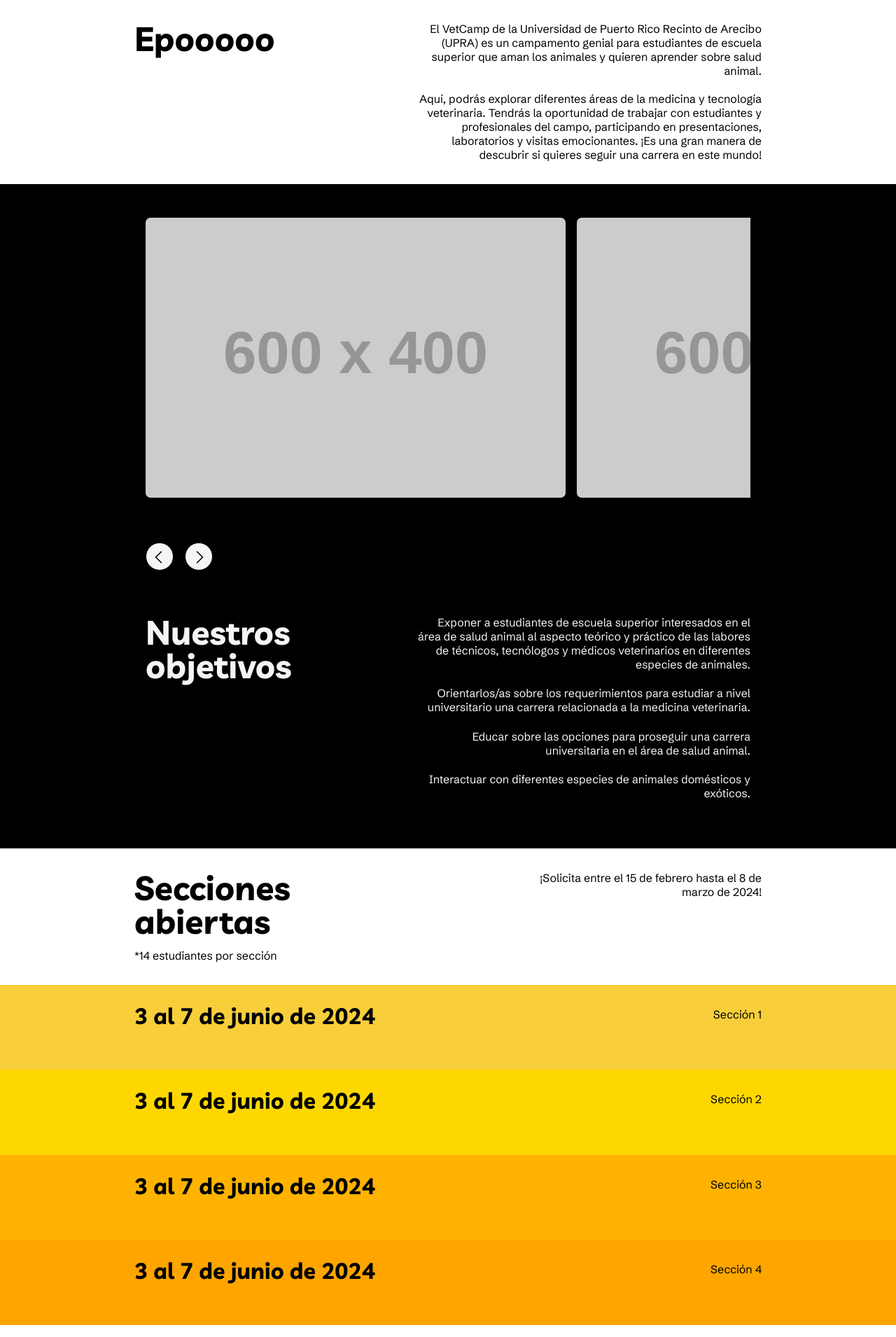
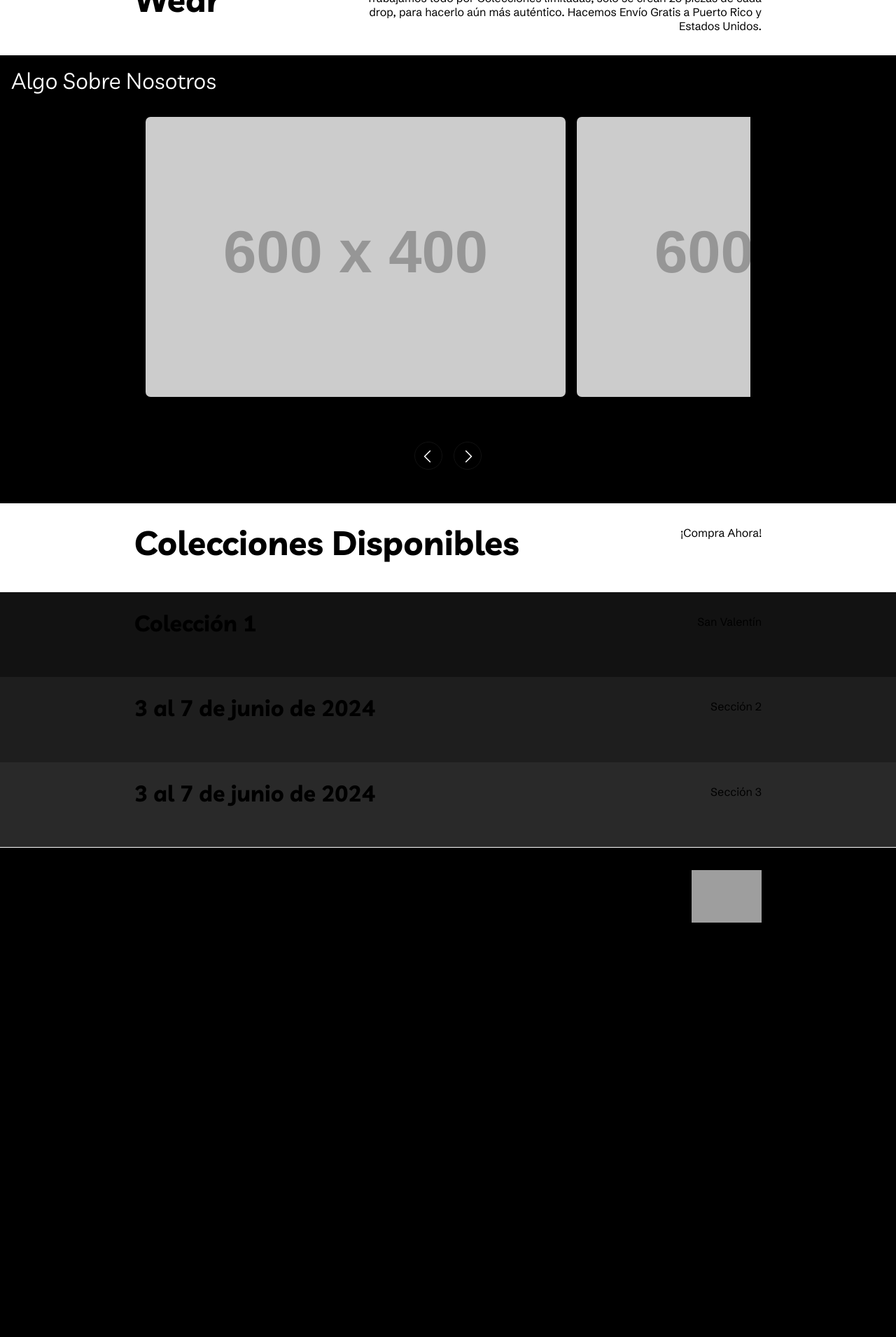
Before and after one commit to UnLocoProgramando/MiJaJo, a PHP site: page / in a window 1280 px wide. Shown: the part 791-2701 px from the top of the page at 70% size. After the commit the page ends 2109 px from the top, so only its background shows below. Run offline with PHP 8.4, Linux system fonts and the light colour scheme; grey boxes labelled with a size stand in for pictures from a placeholder-image service; some libraries are stand-ins or nearby versions; grey boxes are pictures that could not be loaded.

Commit message:
Diseñando el home page

```diff
--- a/resources/views/css/components.css
+++ b/resources/views/css/components.css
@@ -16,12 +16,12 @@ a, button{
     text-decoration: none;
 }
 a.main-action-bright{
-    background-color: var(--white-color);
-    color: var(--secondary-color-default);
+    background-color: var(--tercero-color-defautl);
+    color: var(--main-color-default);
     box-shadow: var(--shadow-soft);
     font-weight: 300;
-    border: 1px solid var(--secondary-color-default);
-    border-bottom: 4px solid var(--secondary-color-default);
+    border: 1px solid var(--main-color-default);
+    border-bottom: 4px solid var(--tercero-color-defautl);
     font-weight: 600;
     width: fit-content;
 
@@ -57,7 +57,7 @@ a:hover, button:hover{
 
 a.plain-action{
     background-color: transparent;
-    color: black;
+    color: #333333;
     box-shadow: none;
     border: none;
     text-decoration: none;
--- a/resources/views/css/generics.css
+++ b/resources/views/css/generics.css
@@ -36,7 +36,7 @@
 .form-rounded{
     border-radius: 28px;
     padding: 10px 15px;
-    border: 1px solid black;
+    border: 1px solid #4e4e4e;
     cursor: pointer;
 }
 
--- a/resources/views/css/home.css
+++ b/resources/views/css/home.css
@@ -62,8 +63,8 @@
 /* Objectives Section */
 
 .objectives-carroussel {
-    background-color: var(--secondary-color-default);
-    color: var(--white-color);
+    background-color: var(--main-color-default);
+    color: var(--secondary-color-default);
     padding: 1rem;
 }
 
@@ -97,13 +98,13 @@
     display: block;
     width: 40px;
     height: 40px;
-    background-color: var(--white-color);
+    background-color: var(--main-color-default);
     color: var(--secondary-color-default);
     border-radius: 50%;
     cursor: pointer;
     font-size: 1.5em;
     text-align: center;
-    border: 1px solid var(--secondary-color-default);
+    border: 1px solid var(--main-color-shade-1);
 
     transition: all 0.25s ease;
 }
@@ -170,15 +171,12 @@
 }
 
 .shade-1 {
-    background-color: var(--main-color-default);
+    background-color: var(--main-color-shade-1);
 }
 .shade-2 {
-    background-color: var(--main-color-shade-1);
+    background-color: var(--main-color-shade-2);
 }
 .shade-3 {
-    background-color: var(--main-color-shade-2);
-}
-.shade-4 {
     background-color: var(--main-color-shade-3);
 }
 
@@ -316,7 +277,7 @@ footer .university-logo {
     }
 
     .carrousel-actions {
-        justify-content: start;
+        justify-content: center;
     }
 
     .block p {
--- a/resources/views/css/main.css
+++ b/resources/views/css/main.css
@@ -36,29 +36,31 @@
     --font-weight-bold: 700;
 
     /* Brand Colors */
-    --main-color-default: #F8CE3A;
-    --main-color-shade-1: #FFD700;
-    --main-color-shade-2: #FFB300;
-    --main-color-shade-3: #FFA500;
+    --main-color-default: #000000;
+    --main-color-shade-1: #121212;
+    --main-color-shade-2: #1e1e1e;
+    --main-color-shade-3: #292929;
 
-    --secondary-color-default: #000000;
-    --secondary-color-shade-1: #333333;
-    --secondary-color-shade-2: #666666;
-    --secondary-color-shade-3: #999999;
+    --secondary-color-default: #ffffff;
+    --secondary-color-shade-1: #ffeded;
+    --secondary-color-shade-2: #ffc1c1;
+    --secondary-color-shade-3: #ffa6a6;
+
+    --tercero-color-defautl: #939393;
 
 
 
-    --white-color: #f5f5f5;
-    --white-color-shade-1: #dadada;
-    --white-color-shade-2: #c0c0c0;
-    --white-color-shade-3: #b6b6b6;
+    --white-color: #ffffff;
+    --white-color-shade-1: #787878;
+    --white-color-shade-2: #7c7c7c;
+    --white-color-shade-3: #8c8c8c;
 
     /* selection color */
     --main-color-selection: #f8cf3a71;
 
     /* Shadows */
-    --shadow-soft: 0px 3px 10px rgba(0, 0, 0, 0.253);
-    --shadow-hard: 0px 6px 15px rgba(0, 0, 0, 0.425);
+    --shadow-soft: 0px 3px 10px rgba(21, 18, 18, 0.25);
+    --shadow-hard: 0px 6px 15px rgba(37, 32, 32, 0.42);
 
     /* margins */
     --main-margin: 4rem;
--- a/resources/views/home.php
+++ b/resources/views/home.php
@@ -9,33 +9,29 @@ require __DIR__ . '/partials/header.php';
     <p style="font-weight: bold;">DO NOT SHOW TO STAKEHOLDERS | WEBSITE UNDER CONSTRUCTION</p>
 </div> -->
 <header class="navbar">
-    <img class="logotype" src="<?= asset('logo/SVG/vetcamp_full_hoz_b.svg') ?>" alt="Vetcamp Logo">
+    <img class="logotype" src="<?= asset('logo/PNG/JotaLogo.png') ?>" alt="Jota's Wear Logo">
 </header>
 <div class="hero">
-    <h1>¡Explora tu pasión por la salud animal!</h1>
-    <a class="main-action-bright" href="/register">regístrate ya</a>
+    <h1>¡Somos la Moda!</h1>
+    <a class="main-action-bright" href="/register">Registrate</a>
 </div>
 
 <div class="splitted-header">
-    <h3>Epooooo</h3>
+    <h3>Jota's Wear</h3>
     <p>
-        El VetCamp de la Universidad de Puerto Rico Recinto de Arecibo (UPRA)
-        es un campamento genial para estudiantes de escuela superior que aman
-        los animales y quieren aprender sobre salud animal.
+        Bienvenidos a Jota's Wear. Aquí podrás encontrar ropa
+        de calidad tanto para hombres, mujeres y niñ@s.
         <br> <br>
-        Aquí, podrás explorar
-        diferentes áreas de la medicina y tecnología veterinaria. Tendrás la oportunidad
-        de trabajar con estudiantes y profesionales del campo, participando en presentaciones,
-        laboratorios y visitas emocionantes. ¡Es una gran manera de descubrir si quieres
-        seguir una carrera en este mundo!
+        Trabajamos todo por Colecciones limitadas, solo se crean
+        25 piezas de cada drop, para hacerlo aún más auténtico.
+        Hacemos Envío Gratis a Puerto Rico y Estados Unidos.
     </p>
 </div>
 
 <div class="objectives-carroussel">
-
     <div class="carroussel-wrapper">
 
-
+        <h1 style="align-content: center">Algo Sobre Nosotros</h1>
         <div class="carroussel">
             <img src="https://placehold.co/600x400" alt="a python snake">
             <img src="https://placehold.co/600x400" alt="a python snake">
@@ -51,19 +47,6 @@ require __DIR__ . '/partials/header.php';
             <i class="las la-angle-right"></i>
         </div>
     </div>
-    <div class="splitted-header">
-        <h3>Nuestros objetivos</h3>
-        <ul>
-            <li>Exponer a estudiantes de escuela superior interesados en el área
-                de salud animal al aspecto teórico y práctico de las labores de técnicos,
-                tecnólogos y médicos veterinarios en diferentes especies de animales.</li>
-            <li>Orientarlos/as sobre los requerimientos para
-                estudiar a nivel universitario una carrera relacionada a la medicina veterinaria.
-            </li>
-            <li>Educar sobre las opciones para proseguir una carrera universitaria en el área de salud animal.</li>
-            <li>Interactuar con diferentes especies de animales domésticos y exóticos.</li>
-        </ul>
-    </div>
 
 </div>
 
@@ -73,17 +56,16 @@ require __DIR__ . '/partials/header.php';
 <div class="sections-dynamic">
     <div class="splitted-header">
         <div class="block">
-            <h3>Secciones abiertas</h3>
-            <p>*14 estudiantes por sección</p>
+            <h3>Colecciones Disponibles</h3>
         </div>
 
-        <p>¡Solicita entre el 15 de febrero hasta el 8 de marzo de 2024!</p>
+        <p>¡Compra Ahora!</p>
     </div>
 
     <div class="sections-blocked-dynamic ">
         <div class="section-block shade-1">
-            <h1>3 al 7 de junio de 2024</h1>
-            <p>Sección 1</p>
+            <h1>Colección 1</h1>
+            <p>San Valentín</p>
         </div>
         <div class="section-block shade-2">
             <h1>3 al 7 de junio de 2024</h1>
@@ -93,81 +75,11 @@ require __DIR__ . '/partials/header.php';
             <h1>3 al 7 de junio de 2024</h1>
             <p>Sección 3</p>
         </div>
-        <div class="section-block shade-4">
-            <h1>3 al 7 de junio de 2024</h1>
-            <p>Sección 4</p>
-        </div>
-    </div>
-    <p class="min-margin">Vetcamp tendrá un costo de participación de <b>$500.00 por estudiante</b></p>
-</div>
-
-<div class="participation-requirements">
-    <div class="splitted-header">
-        <h3>Requisitos de participación</h3>
-        <p>Serán elegibles para participar aquellos/as estudiantes,
-            de 14 a 18 años y que actualmente cursen los grados 9,
-            10, 11 y 12 de escuela superior. Además, para poder
-            participar del campamento deben tener un promedio de 2.50
-            o más y es necesario que cada uno/a presente:</p>
-    </div>
-
-    <div class="requirement-cards-grid">
-        <div class="req-card">
-            <div class="flex-min">
-                <i class="las la-file-alt"></i>
-                <i class="las la-play-circle"></i>
-            </div>
-            <h4>Ensayo (Escrito Y Vídeo)</h4>
-            <p>Indicando porqué te interesa participar en el campamento</p>
-        </div>
-        <div class="req-card">
-            <i class="las la-envelope-open"></i>
-            <h4>Carta de autorización</h4>
-            <p>de tus padres o tutor legal</p>
-        </div>
-        <div class="req-card">
-            <i class="las la-file"></i>
-            <h4>Transcripción de crédito</h4>
-        </div>
-        <div class="req-card">
-            <i class="las la-portrait"></i>
-            <h4>Foto 2x2</h4>
-            <p>que debe estar adjunta en la solicitud</p>
-        </div>
-        <div class="req-card last-card-grid">
-            <i class="las la-clipboard-list"></i>
-            <h4>Solicitud Escrita</h4>
-            <p>Firmada por estudiante, encargado y director de la escuela.
-                En caso de que el estudiante sea educado en el hogar, deberá
-                llenar la Certificación de Estudiante Educado en el Hogar
-                (certificación de la UPR - Administración Central) y
-                entregarla junto a la solicitud del VetCamp.</p>
-            <a class="main-action-bright secondary" href="">Descargar</a>
-        </div>
-    </div>
-</div>
-
-<div class="contact-section">
-    <div class="left-flex">
-        <div class="top-flex">
-            <h2>¿Tienes preguntas? ¡Contáctanos!</h2>
-        </div>
-        <div class="bottom-flex">
-            <p>Universidad de Puerto Rico en Arecibo Carr. 653 Km. 0.8 Sector Las Dunas, Arecibo P.O. Box 4010 Arecibo P.R. 00614-4010</p>
-            <p>787-815-0000 Ext. 3475</p>
-            <a class="no-deco-action" href="mailto:vetcamp.arecibo@upr.edu">vetcamp.arecibo@upr.edu</a>
-        </div>
-    </div>
-
-    <div class="right-flex">
-        <iframe src="https://www.google.com/maps/embed?pb=!1m18!1m12!1m3!1d3784.3445102878864!2d-66.74303132508336!3d18.468047770777044!2m3!1f0!2f0!3f0!3m2!1i1024!2i768!4f13.1!3m3!1m2!1s0x8c02e71441a83073%3A0xf81fe612f4f1f3f7!2sUniversidad%20de%20Puerto%20Rico%20-%20Recinto%20de%20Arecibo!5e0!3m2!1ses-419!2spr!4v1729822604252!5m2!1ses-419!2spr" width="600" height="450" style="border:0;" allowfullscreen="" loading="lazy" referrerpolicy="no-referrer-when-downgrade"></iframe>
     </div>
 </div>
 
 <?php require_once('partials/footer.php'); ?>
 
-
-
 </body>
 
 </html>
--- a/resources/views/partials/header.php
+++ b/resources/views/partials/header.php
@@ -3,7 +3,8 @@
     <meta name="viewport" content="width=device-width, initial-scale=1.0">
 
     <!-- Favicon -->
-    <link rel="shortcut icon" href="/<?= asset("logo/SVG/vetcamp_iso_p.svg") ?>" type="image/x-icon">
+    <!-- Imagen en el browser -->
+    <link rel="shortcut icon" href="/<?= asset("logo/PNG/JotaLogo.png") ?>" type="image/x-icon">
 
     <!-- CSS -->
 
@@ -33,5 +34,5 @@
     <link rel="stylesheet" href="https://cdnjs.cloudflare.com/ajax/libs/font-awesome/6.0.0/css/all.min.css">
 
 
-    <title><?= $page_title ?? 'Vetcamp' ?></title>
+    <title><?= $page_title ?? 'JotaWear' ?></title>
 </head>
--- a/resources/views/partials/navbar.php
+++ b/resources/views/partials/navbar.php
@@ -1,5 +1,5 @@
 <div class="auth-navbar">
-    <img class="logotype" src="/<?= asset('logo/SVG/vetcamp_full_hoz_b.svg') ?>" alt="Vetcamp Logo">
+    <img class="logotype" src="/<?= asset('logo/PNG/ubuntu.png') ?>" alt="Vetcamp Logo">
     <a href="/profile" class="profile-link">
         <i class="las la-user">
         </i>
```
Also changed, not shown: other parts of resources/views/css/home.css (+4 -40 lines), resources/assets/background/PNG/back.webp (added), resources/assets/logo/PNG/JotaLogo.png (added).
